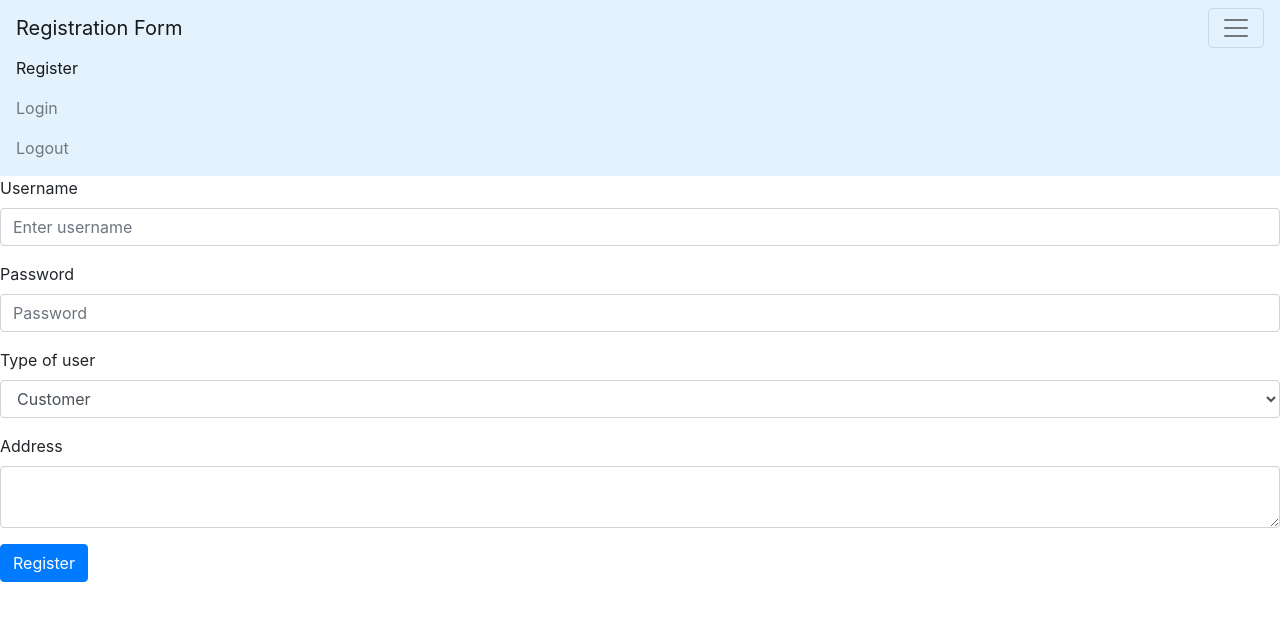
After one commit to RishikeshUnawane/AeroNav, a Flask app: template templates/users/index.html in a window 1280 px wide, after a click that opens the changed part. The commit adds this page. Shown: the top 621 px of the page. Run offline with Flask 3, Linux system fonts and the light colour scheme; the template is opened without the code that fills it, so the values that code supplies are empty; some libraries are stand-ins or nearby versions.

Commit message:
Sigup and signin page done. Provide objectID of users through session at login. Added the flask_session file to gitignore.

```diff
--- a/app.py
+++ b/app.py
@@ -1,9 +1,15 @@
 from datetime import datetime
-from flask import Flask, render_template, request, redirect, url_for
+from flask import Flask, render_template, request, redirect, url_for, session
+from flask_session import Session
 from pymongo import MongoClient, ReturnDocument
+import bcrypt
 from bson import ObjectId
+from geopy.geocoders import Nominatim
 
 app = Flask(__name__)
+app.config["SESSION_PERMANENT"] = False
+app.config["SESSION_TYPE"] = "filesystem"
+Session(app)
 
 # Setting up DB
 client = MongoClient('localhost', 27017)
@@ -11,9 +17,49 @@ db = client.AeroNav
 orders = db.orders
 users = db.users
 
-@app.route("/")
-def hello_world():
-    return render_template('index.html')
+@app.route("/", methods=['GET', 'POST'])
+def sign_up():
+    message = ''
+    if request.method == "POST":
+        user = request.form.get('username')
+        password = request.form.get('password')
+        user_type = request.form.get('user_type')
+        address = request.form.get('address')
+        geolocator = Nominatim(user_agent="app")
+        location = geolocator.geocode(address)
+        user_found = users.find_one({"username": user})
+        if user_found:
+            message = 'There already is a user by that name'
+            return render_template('users/index.html', message=message)
+        else:
+            hashed = bcrypt.hashpw(password.encode('utf-8'), bcrypt.gensalt())
+            user_input = {
+                    'username': user,
+                    'encrypt_pass': hashed,
+                    'type': user_type,
+                    'location' : address,
+                    'x_cord' : location.latitude,
+                    'y_cord' : location.longitude,
+                    "timestamp": datetime.utcnow()
+                    }
+            x = users.insert_one(user_input)
+            print(x)
+            return redirect('/login')
+    return render_template('users/index.html')
+
+# Signin route
+@app.route('/login', methods=['GET', 'POST'])
+def sign_in():
+    if request.method == 'POST':
+        user = users.find_one({'username': request.form['username']})
+        if user:
+            if bcrypt.checkpw(request.form['password'].encode('utf-8'), user['encrypt_pass']):
+                session['_id'] = user['_id']
+                print(session['_id'])
+                return render_template('index.html')
+            return render_template('users/login.html', message='Invalid username/password combination')
+        return render_template('users/login.html', message='User not found!')
+    return render_template('users/login.html')
 
 @app.route('/customer/orders',methods=['GET'])
 def view_orders():
--- /dev/null
+++ b/templates/users/base.html
@@ -0,0 +1,49 @@
+<!doctype html>
+<html lang="en">
+
+<head>
+    <meta charset="utf-8">
+
+
+    <title>{% block title %}{%endblock %}</title>
+
+    <link rel="stylesheet" href="https://stackpath.bootstrapcdn.com/bootstrap/4.5.0/css/bootstrap.min.css"
+        integrity="sha384-9aIt2nRpC12Uk9gS9baDl411NQApFmC26EwAOH8WgZl5MYYxFfc+NcPb1dKGj7Sk" crossorigin="anonymous">
+
+</head>
+
+<body>
+
+    <nav class="navbar navbar-light" style="background-color: #e3f2fd;">
+        <a class="navbar-brand" href="#">Registration Form</a>
+        <button class="navbar-toggler" type="button" data-toggle="collapse" data-target="#navbarNavAltMarkup"
+            aria-controls="navbarNavAltMarkup" aria-expanded="false" aria-label="Toggle navigation">
+            <span class="navbar-toggler-icon"></span>
+        </button>
+        <div class="collapse navbar-collapse" id="navbarNavAltMarkup">
+            <div class="navbar-nav">
+                <a class="nav-item nav-link active" href="/">Register <span class="sr-only">(current)</span></a>
+                <a class="nav-item nav-link" href="/login">Login</a>
+                <a class="nav-item nav-link" href="/logout">Logout</a>
+            </div>
+        </div>
+    </nav>
+
+
+    <script src="https://code.jquery.com/jquery-3.5.1.slim.min.js"
+        integrity="sha384-DfXdz2htPH0lsSSs5nCTpuj/zy4C+OGpamoFVy38MVBnE+IbbVYUew+OrCXaRkfj"
+        crossorigin="anonymous"></script>
+    <script src="https://cdn.jsdelivr.net/npm/popper.js@1.16.0/dist/umd/popper.min.js"
+        integrity="sha384-Q6E9RHvbIyZFJoft+2mJbHaEWldlvI9IOYy5n3zV9zzTtmI3UksdQRVvoxMfooAo"
+        crossorigin="anonymous"></script>
+    <script src="https://stackpath.bootstrapcdn.com/bootstrap/4.5.0/js/bootstrap.min.js"
+        integrity="sha384-OgVRvuATP1z7JjHLkuOU7Xw704+h835Lr+6QL9UvYjZE3Ipu6Tp75j7Bh/kR0JKI"
+        crossorigin="anonymous"></script>
+    <script src="https://stackpath.bootstrapcdn.com/bootstrap/4.5.0/js/bootstrap.min.js"
+        integrity="sha384-OgVRvuATP1z7JjHLkuOU7Xw704+h835Lr+6QL9UvYjZE3Ipu6Tp75j7Bh/kR0JKI"
+        crossorigin="anonymous"></script>
+
+    {% block content %}{% endblock %}
+</body>
+
+</html>
--- /dev/null
+++ b/templates/users/index.html
@@ -0,0 +1,36 @@
+{% extends "users/base.html" %}
+{% block title %}Register System{% endblock %}
+
+{% block content %}
+
+{% if message %}
+<div class="alert alert-secondary" role="alert">
+    <p>{{ message }}</p>
+</div>
+{% endif %}
+
+<form action="" method="post">
+    <div class="form-group">
+        <label for="Username">Username</label>
+        <input type="text" class="form-control" id="Username" aria-describedby="emailHelp" placeholder="Enter username"
+            name="username">
+    </div>
+    <div class="form-group">
+        <label for="InputPassword">Password</label>
+        <input type="password" name="password" class="form-control" id="InputPassword" placeholder="Password">
+    </div>
+    <div class="form-group">
+        <label for="User">Type of user</label>
+        <select class="form-control" id="User" name="user_type">
+            <option>Customer</option>
+            <option>Distributor</option>
+        </select>
+    </div>
+    <div class="form-group">
+        <label for="Address">Address </label>
+        <textarea class="form-control" id="Address" rows="2" name="address"></textarea>
+    </div>
+    <button type="submit" class="btn btn-primary">Register</button>
+</form>
+
+{% endblock %}
```
Also changed, not shown: templates/index.html (+9 -11 lines), templates/users/login.html (added, +24 -0 lines), 1 other file.
